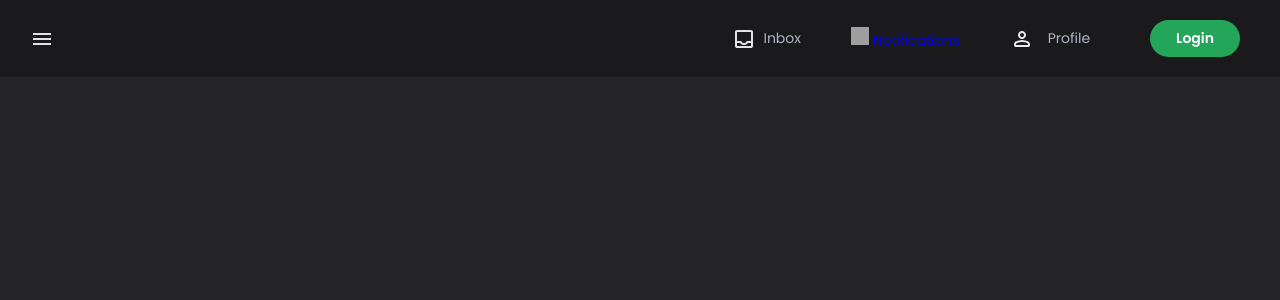
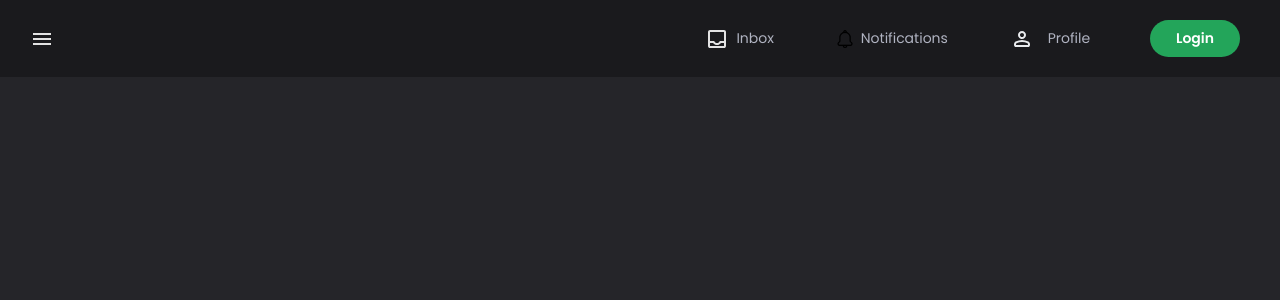
Before and after one commit to Visxal6/Project-B-24, a Django app: page / in a window 1280 px wide. Shown: the top 300 px of the page. Run offline with Django 5.2, Linux system fonts and the light colour scheme; grey boxes are pictures that could not be loaded.

Commit message:
notify update

```diff
--- a/app/static/app/styles/base.css
+++ b/app/static/app/styles/base.css
@@ -233,25 +233,40 @@
   transform: scale(1.1);
 }
 
-/* Make Notifications a bit farther from Inbox */
-#notifications-button {
-  margin-left: 24px;   /* pushes it slightly to the right of Inbox */
+/* Notifications button styling (match Inbox) */
+#notifications-button a {
+  display: flex;
+  justify-content: center;
+  align-items: center;
+  padding: .85em;
+  color: var(--text);
+  gap: 0.5rem;
+  text-decoration: none;
 }
 
-/* keep bell icon same size as Inbox icon */
-#notifications-button img {
+#notifications-button a:visited {
+  color: var(--text);
+}
+
+/* Put a bit of space between Inbox and Notifications */
+#notifications-button {
+  margin-left: 24px;
+}
+
+/* Keep bell icon small like inbox icon */
+.notification-icon {
   width: 18px;
   height: 18px;
 }
 
-/* wrapper for the red dot */
+/* Wrap for tiny red dot */
 .notification-icon-wrapper {
   position: relative;
   display: inline-flex;
   align-items: center;
 }
 
-/* small red dot when there is any unread notification */
+/* Red dot when there are unread notifications */
 .notification-dot {
   position: absolute;
   top: -1px;
--- a/app/templates/app/base.html
+++ b/app/templates/app/base.html
@@ -51,7 +51,11 @@
         <div id="notifications-button">
           <a href="{% url 'users:notifications' %}">
             <span class="notification-icon-wrapper">
-              <img src="{% static 'app/assets/icons/notification.svg' %}" alt="Notifications icon">
+              <img
+                src="{% static 'users/assets/icons/notification.png' %}"
+                alt="Notifications icon"
+                class="notification-icon"
+              >
               {% if has_unread_notifications %}
                 <span class="notification-dot"></span>
               {% endif %}
@@ -59,6 +63,7 @@
             <span id="notifications-text">Notifications</span>
           </a>
         </div>
+
 
         <!-- Profile button (image only) -->
         <div id="profile-button">
```
